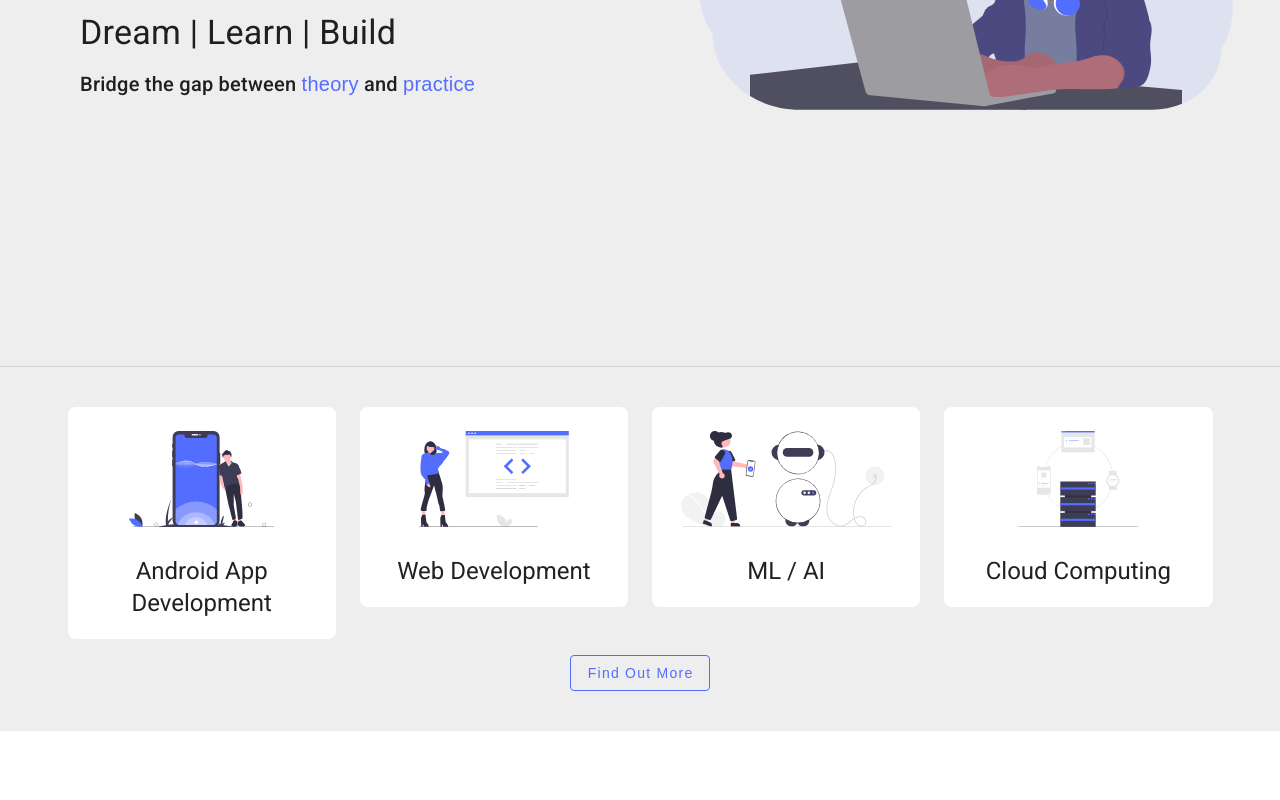
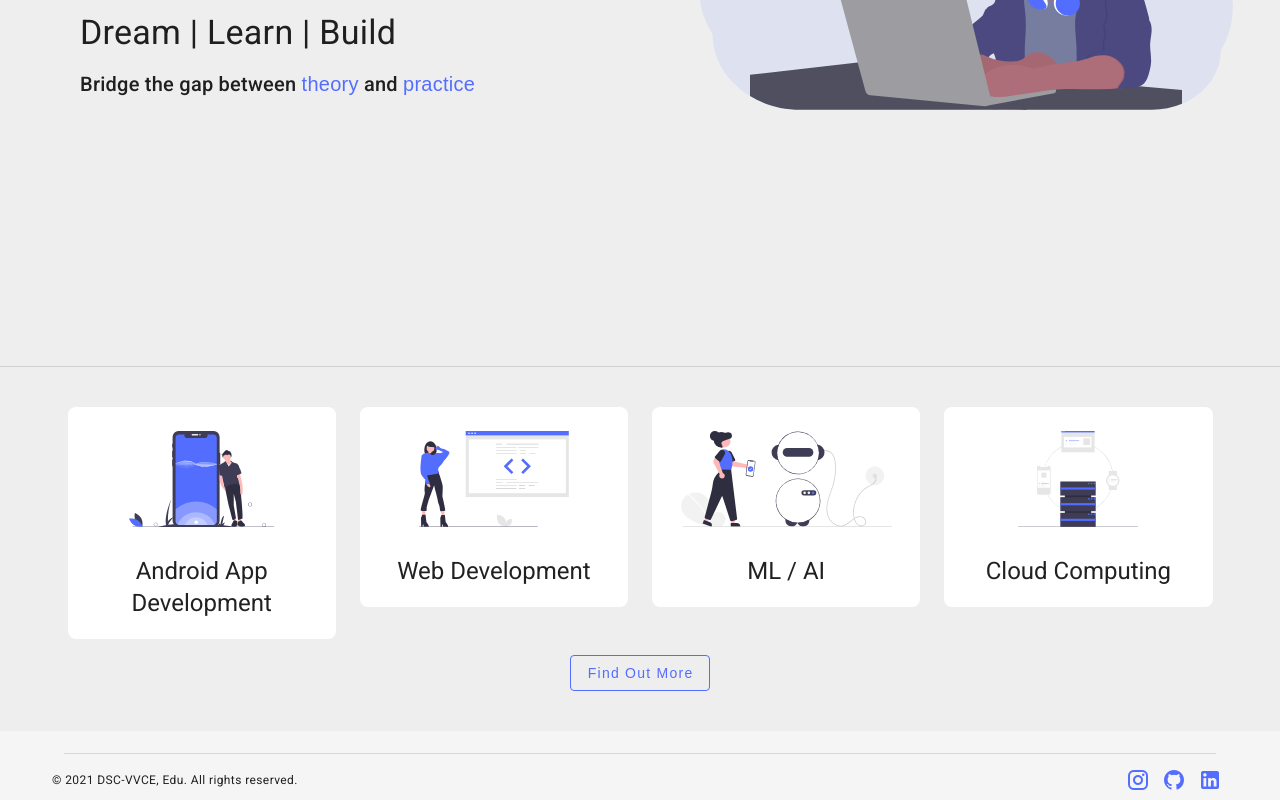
Before and after one commit to adith-a-danthi/dsc-vvce, a Vue app: page /#/home in a window 1280 px wide. Shown: the part 458-1258 px from the top of the page. Before the commit the page ends 1189 px from the top, so only its background shows below. Built offline with nearby package versions, Linux system fonts and the light colour scheme; no server answers; sample sign-in values are in the browser's storage.

Commit message:
Added Footer

```diff
--- a/src/App.vue
+++ b/src/App.vue
@@ -3,16 +3,19 @@
     <v-main class="grey lighten-3">
       <router-view/>
     </v-main>
+    <app-footer></app-footer>
   </v-app>
 </template>
 
 <script>
 // import HelloWorld from './components/HelloWorld';
 
+import AppFooter from "./components/AppFooter";
 export default {
   name: 'App',
 
   components: {
+    AppFooter
 
   },
 
--- /dev/null
+++ b/src/components/AppFooter.vue
@@ -0,0 +1,52 @@
+<template>
+  <v-footer>
+    <v-col class="mx-2 px-10 py-2">
+      <v-divider class="my-2"></v-divider>
+      <v-row class="justify-space-between mt-2 ">
+        <span class="text-caption mb-0 mt-2">© 2021 DSC-VVCE, Edu. All rights reserved.</span>
+        <span>
+          <v-btn
+              color="#536DFE"
+              icon
+              href="https://bit.ly/37mnxDo"
+          >
+          <v-icon>mdi-instagram</v-icon>
+          </v-btn>
+          <v-btn
+              color="#536DFE"
+              icon
+              href="https://github.com/Developer-Student-Club-VVCE"
+          >
+          <v-icon>mdi-github</v-icon>
+          </v-btn>
+          <v-btn
+              color="#536DFE"
+              icon
+              href="https://www.linkedin.com/"
+          >
+          <v-icon>mdi-linkedin</v-icon>
+          </v-btn>
+        </span>
+      </v-row>
+    </v-col>
+  </v-footer>
+</template>
+
+<script>
+export default {
+  name: "AppFooter",
+  data: () => ({
+    links: [
+      'home',
+      'about',
+      'chapters',
+      'events',
+      'members'
+    ]
+  }),
+}
+</script>
+
+<style scoped>
+
+</style>
--- a/src/components/AppHeader.vue
+++ b/src/components/AppHeader.vue
@@ -39,7 +39,7 @@
           >
             <v-avatar
                 class="mx-5"
-                color="grey darken-1"
+                color="#536DFE"
                 size="32"
             >
               <v-icon size="24" color="white">
--- a/src/views/Dashboard.vue
+++ b/src/views/Dashboard.vue
@@ -41,7 +41,7 @@
             >
               <v-avatar
                   class="mx-5"
-                  color="grey darken-1"
+                  color="#536DFE"
                   size="32"
               >
                 <v-icon size="24" color="white">
@@ -83,8 +83,11 @@
           >
             <v-col class="align-center text-center">
 
-              <v-avatar color="grey">
-                <v-icon large dark>
+              <v-avatar
+                  size="8rem"
+                  color="#536DFE"
+              >
+                <v-icon size="7rem" dark>
                   mdi-account-circle
                 </v-icon>
               </v-avatar>
```
Also changed, not shown: src/views/Home.vue (+3 -6 lines).
